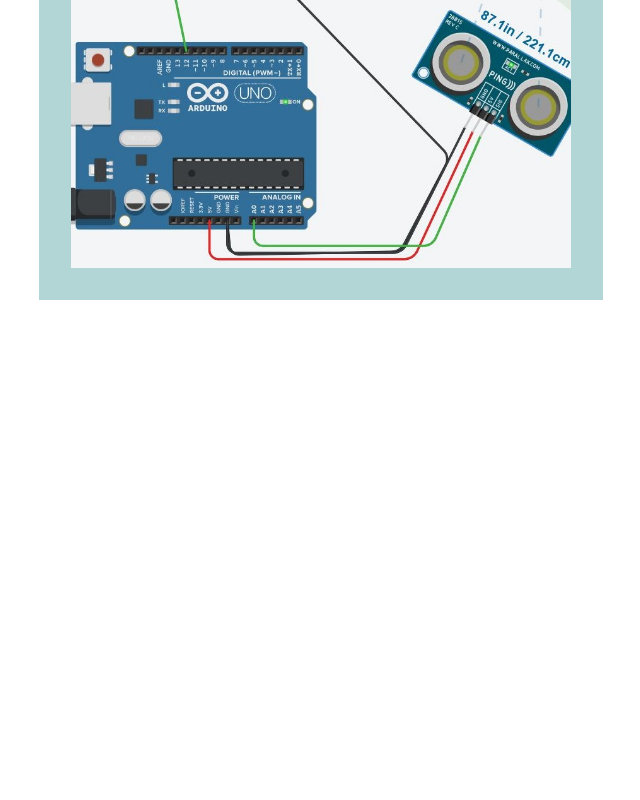
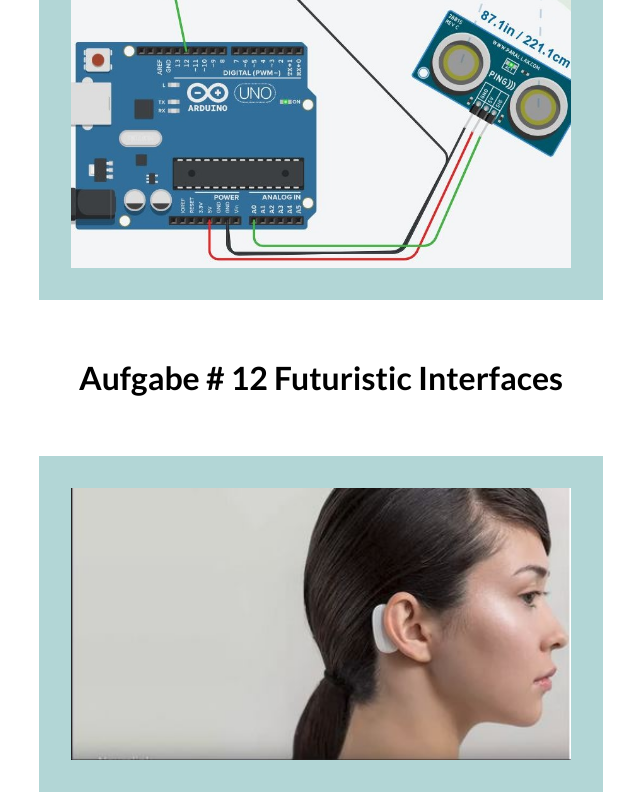
Before and after one commit to niclas9898/IFD-SoSe20, a plain HTML site: page index.html in a window 1280 px wide. Shown: the part 6632-7432 px from the top of the page, without its empty margins (319-959 px from the left). Before the commit the page ends 6940 px from the top, so only its background shows below. Drawn offline with Linux system fonts and the light colour scheme.

Commit message:
Update index.html

```diff
--- a/index.html
+++ b/index.html
@@ -59,6 +59,9 @@
 
 	<img src="pics/pic07.JPG" class="button"  onclick="document.location = 'tinkercad.html'"  target="_blank"  >
 
+	<h2> Aufgabe # 12 Futuristic Interfaces</h2>
+
+	<img src="pics/future02.JPG" class="button"  onclick="document.location = 'futureinterface.html'"  target="_blank"  >
 
 </body>
 </html>
```
